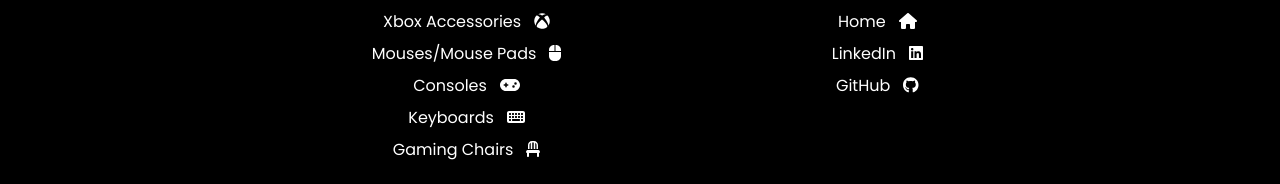
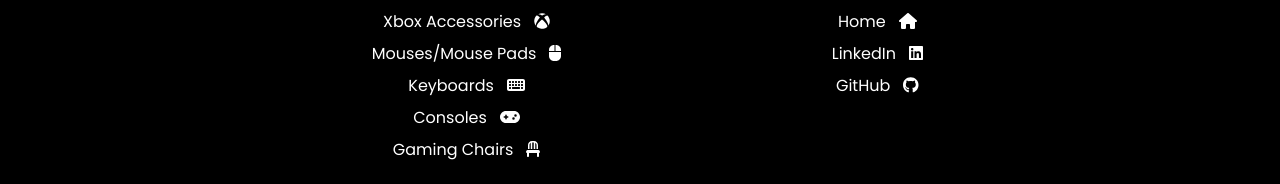
Before and after one commit to ScottHahn1/Online-Store, a React (Create React App) app in the folder client/: page /product in a window 1280 px wide. Shown: the part 301-485 px from the top of the page. Built offline with nearby package versions, Linux system fonts and the light colour scheme; no server answers.

Commit message:
refactor: switch Footer category links from category names to category ids

```diff
--- a/client/src/components/Footer.tsx
+++ b/client/src/components/Footer.tsx
@@ -6,7 +6,7 @@ import { faChair, faComputerMouse, faGamepad, faHeadset, faHome, faKeyboard } fr
 import { HashLink } from 'react-router-hash-link';
 import { Dispatch, SetStateAction } from 'react';
 
-const Footer = ({ setCategory }: { setCategory: Dispatch<SetStateAction<string>> }) => {
+const Footer = ({ setCategory }: { setCategory: Dispatch<SetStateAction<number | null>> }) => {
     return (
         <footer>
             <div className="footer-links">
@@ -14,31 +14,31 @@ const Footer = ({ setCategory }: { setCategory: Dispatch<SetStateAction<string>>
                     <h2>Shop</h2>
 
                     <Link to="/products">
-                        <li onClick={() => setCategory("Playstation Accessories")}>Playstation Accessories &nbsp; <FontAwesomeIcon icon={faPlaystation} /></li>
+                        <li onClick={() => setCategory(1)}>Playstation Accessories &nbsp; <FontAwesomeIcon icon={faPlaystation} /></li>
                     </Link>
 
                     <Link to="/products">
-                        <li onClick={() => setCategory("PC Headsets")}>PC Headsets &nbsp; <FontAwesomeIcon icon={faHeadset} /></li>
+                        <li onClick={() => setCategory(2)}>PC Headsets &nbsp; <FontAwesomeIcon icon={faHeadset} /></li>
                     </Link>
 
                     <Link to="/products">
-                        <li onClick={() => setCategory("Xbox Accessories")}>Xbox Accessories &nbsp; <FontAwesomeIcon icon={faXbox} /></li>
+                        <li onClick={() => setCategory(3)}>Xbox Accessories &nbsp; <FontAwesomeIcon icon={faXbox} /></li>
                     </Link>
 
                     <Link to="/products">
-                        <li onClick={() => setCategory("Mouses & Mouse Pads")}>Mouses/Mouse Pads &nbsp; <FontAwesomeIcon icon={faComputerMouse} /></li>
+                        <li onClick={() => setCategory(4)}>Mouses/Mouse Pads &nbsp; <FontAwesomeIcon icon={faComputerMouse} /></li>
                     </Link>
 
                     <Link to="/products">
-                        <li onClick={() => setCategory("Consoles")}>Consoles &nbsp; <FontAwesomeIcon icon={faGamepad} /></li>
+                        <li onClick={() => setCategory(5)}>Keyboards &nbsp; <FontAwesomeIcon icon={faKeyboard} /></li>
+                    </Link>
+
+                     <Link to="/products">
+                        <li onClick={() => setCategory(6)}>Consoles &nbsp; <FontAwesomeIcon icon={faGamepad} /></li>
                     </Link>
 
                     <Link to="/products">
-                        <li onClick={() => setCategory("Keyboards")}>Keyboards &nbsp; <FontAwesomeIcon icon={faKeyboard} /></li>
-                    </Link>
-
-                    <Link to="/products">
-                        <li onClick={() => setCategory("Gaming Chairs")}>Gaming Chairs &nbsp; <FontAwesomeIcon icon={faChair} /></li>
+                        <li onClick={() => setCategory(7)}>Gaming Chairs &nbsp; <FontAwesomeIcon icon={faChair} /></li>
                     </Link>
                 </ul>
 
```
